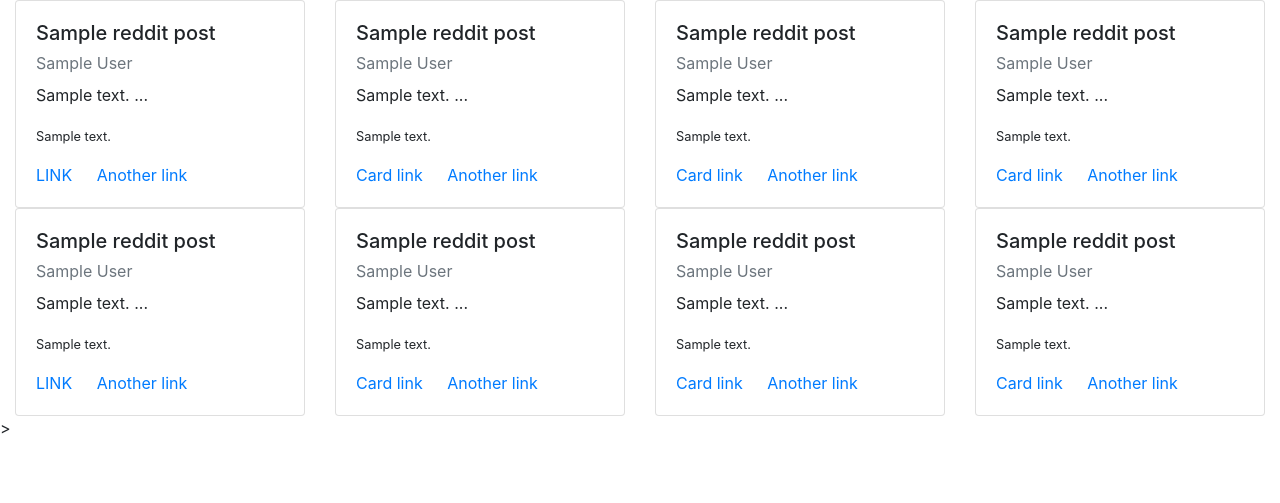
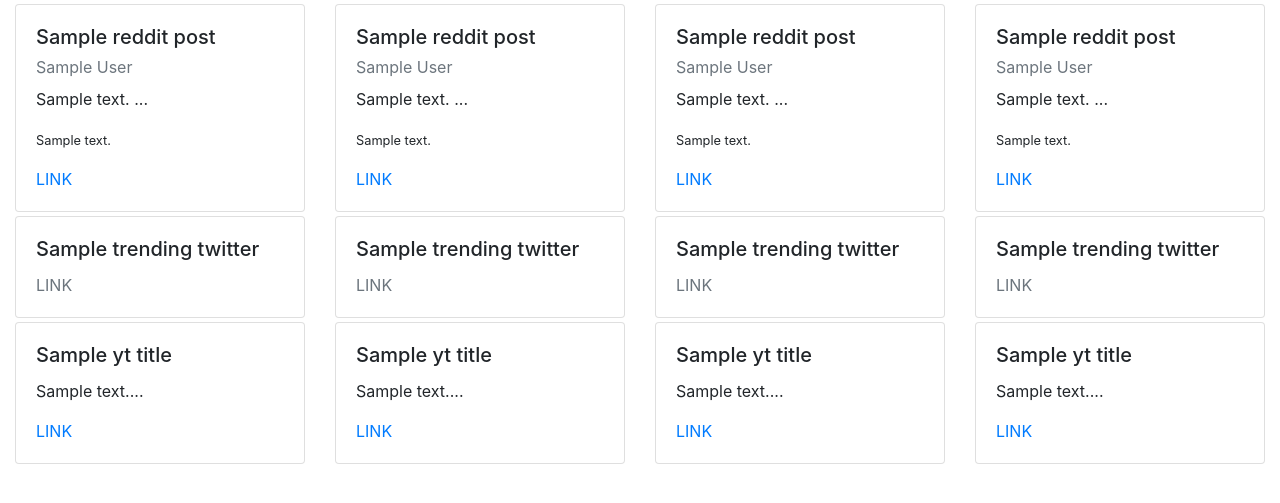
Before and after one commit to tommyli3318/Zot-Trending, a Flask app: template templates/index.html in a window 1280 px wide. Shown: the top 503 px of the page. Run offline with Flask 2, Linux system fonts and the light colour scheme; the template is opened without the code that fills it: most values are stand-ins (such as "Sample title", 1, 10 or a date in 2020); parts of the project's set-up code (start-up, migrations or seed data) failed here and were passed over; some libraries are stand-ins or nearby versions.

Commit message:
finished displaying twitter and youtube

```diff
--- a/main.py
+++ b/main.py
@@ -2,6 +2,7 @@
 import json
 import reddit
 import youtube
+import trendingtwitter
 
 
 app = Flask(__name__)
@@ -15,16 +16,15 @@
     for p in reddit.ten_top_posts(reddit_instance,subreddit_name):
         reddit_posts.append(p)
 
-
     #twitter
-
+    trends = trendingtwitter.four_trending(trendingtwitter.create_twitter_instance())
     #youtube
-    titles, descs, links = youtube.results()
+    titles, descs, links = youtube.get_results()
 
 
 
     return render_template('index.html',redditPosts = reddit_posts, name = subreddit_name,
-                            yt_titles=titles, yt_descs=descs, yt_links=links)
+                            yt_titles=titles, yt_descs=descs, yt_links=links, trendingTwitter=trends)
 
 if __name__ == "__main__":
 
--- a/templates/index.html
+++ b/templates/index.html
@@ -12,16 +12,15 @@
   </head>
   <body>
     <div class="container-fluid">
-        <div class="row">
+        <div class="row my-1">
             <div class="col-3">
                 <div class="card w-100" style="width: 18rem;">
                     <div class="card-body">
                         <h5 class="card-title">{{ redditPosts[0].title }}</h5>
-                        <p class="card-subtitle mb-2 text-muted">{{ redditPosts[0].author }}</h6>
+                        <p class="card-subtitle mb-2 text-muted">{{ redditPosts[0].author }}</p>
                         <p class="card-text">{{ redditPosts[0].selftext[:300] + ' ...' }}</p>
                         <p><small>{{redditPosts[0].comments[0].body}}</small></p>
                         <a target="_blank" href="https://www.reddit.com{{redditPosts[0].permalink}}" class="card-link">LINK</a>
-                        <a href="#" class="card-link">Another link</a>
                     </div>
                 </div>
             </div>
@@ -30,11 +29,10 @@
                 <div class="card w-100" style="width: 18rem; max-height: 500px; text-overflow: ellipsis; overflow: hidden;">
                     <div class="card-body">
                         <h5 class="card-title">{{ redditPosts[1].title }}</h5>
-                        <p class="card-subtitle mb-2 text-muted">{{ redditPosts[1].author }}</h6>
+                        <p class="card-subtitle mb-2 text-muted">{{ redditPosts[1].author }}</p>
                         <p class="card-text">{{ redditPosts[1].selftext[:300] + ' ...' }}</p>
                         <p><small>{{redditPosts[1].comments[0].body}}</small></p>
-                        <a href="#" class="card-link">Card link</a>
-                        <a href="#" class="card-link">Another link</a>
+                        <a target="_blank" href="https://www.reddit.com{{redditPosts[1].permalink}}" class="card-link">LINK</a>
                     </div>
                 </div>
             </div>
@@ -43,11 +41,10 @@
                 <div class="card w-100" style="width: 18rem;">
                     <div class="card-body">
                         <h5 class="card-title">{{ redditPosts[2].title }}</h5>
-                        <p class="card-subtitle mb-2 text-muted">{{ redditPosts[2].author }}</h6>
+                        <p class="card-subtitle mb-2 text-muted">{{ redditPosts[2].author }}</p>
                         <p class="card-text">{{ redditPosts[2].selftext[:300] + ' ...' }}</p>
                         <p><small>{{redditPosts[2].comments[0].body}}</small></p>
-                        <a href="#" class="card-link">Card link</a>
-                        <a href="#" class="card-link">Another link</a>
+                        <a target="_blank" href="https://www.reddit.com{{redditPosts[2].permalink}}" class="card-link">LINK</a>
                     </div>
                 </div>
             </div>
@@ -56,11 +53,10 @@
                 <div class="card w-100" style="width: 18rem;">
                     <div class="card-body">
                         <h5 class="card-title">{{ redditPosts[3].title }}</h5>
-                        <p class="card-subtitle mb-2 text-muted">{{ redditPosts[3].author }}</h6>
+                        <p class="card-subtitle mb-2 text-muted">{{ redditPosts[3].author }}</p>
                         <p class="card-text">{{ redditPosts[3].selftext[:300] + ' ...' }}</p>
                         <p><small>{{ redditPosts[3].comments[0].body}}</small></p>
-                        <a href="#" class="card-link">Card link</a>
-                        <a href="#" class="card-link">Another link</a>
+                        <a target="_blank" href="https://www.reddit.com{{redditPosts[3].permalink}}" class="card-link">LINK</a>
                     </div>
                 </div>
             </div>
@@ -68,29 +64,12 @@
         </div>
 
 
-        <div class="row">
+        <div class="row my-1">
             <div class="col-3">
                 <div class="card w-100" style="width: 18rem;">
                     <div class="card-body">
-                        <h5 class="card-title">{{ redditPosts[0].title }}</h5>
-                        <p class="card-subtitle mb-2 text-muted">{{ redditPosts[0].author }}</h6>
-                        <p class="card-text">{{ redditPosts[0].selftext[:300] + ' ...' }}</p>
-                        <p><small>{{redditPosts[0].comments[0].body}}</small></p>
-                        <a target="_blank" href="https://www.reddit.com{{redditPosts[0].permalink}}" class="card-link">LINK</a>
-                        <a href="#" class="card-link">Another link</a>
-                    </div>
-                </div>
-            </div>
-
-            <div class="col-3">
-                <div class="card w-100" style="width: 18rem; max-height: 500px; text-overflow: ellipsis; overflow: hidden;">
-                    <div class="card-body">
-                        <h5 class="card-title">{{ redditPosts[1].title }}</h5>
-                        <p class="card-subtitle mb-2 text-muted">{{ redditPosts[1].author }}</h6>
-                        <p class="card-text">{{ redditPosts[1].selftext[:300] + ' ...' }}</p>
-                        <p><small>{{redditPosts[1].comments[0].body}}</small></p>
-                        <a href="#" class="card-link">Card link</a>
-                        <a href="#" class="card-link">Another link</a>
+                        <h5 class="card-title">{{ trendingTwitter[0].name }}</h5>
+                        <a href="{{ trendingTwitter[0].URL}}" class="card-subtitle mb-2 text-muted">LINK</a>
                     </div>
                 </div>
             </div>
@@ -98,12 +77,8 @@
             <div class="col-3">
                 <div class="card w-100" style="width: 18rem;">
                     <div class="card-body">
-                        <h5 class="card-title">{{ redditPosts[2].title }}</h5>
-                        <p class="card-subtitle mb-2 text-muted">{{ redditPosts[2].author }}</h6>
-                        <p class="card-text">{{ redditPosts[2].selftext[:300] + ' ...' }}</p>
-                        <p><small>{{redditPosts[2].comments[0].body}}</small></p>
-                        <a href="#" class="card-link">Card link</a>
-                        <a href="#" class="card-link">Another link</a>
+                        <h5 class="card-title">{{ trendingTwitter[1].name }}</h5>
+                        <a href="{{ trendingTwitter[1].URL}}" class="card-subtitle mb-2 text-muted">LINK</a>
                     </div>
                 </div>
             </div>
@@ -111,18 +86,70 @@
             <div class="col-3">
                 <div class="card w-100" style="width: 18rem;">
                     <div class="card-body">
-                        <h5 class="card-title">{{ redditPosts[3].title }}</h5>
-                        <p class="card-subtitle mb-2 text-muted">{{ redditPosts[3].author }}</h6>
-                        <p class="card-text">{{ redditPosts[3].selftext[:300] + ' ...' }}</p>
-                        <p><small>{{ redditPosts[3].comments[0].body}}</small></p>
-                        <a href="#" class="card-link">Card link</a>
-                        <a href="#" class="card-link">Another link</a>
+                        <h5 class="card-title">{{ trendingTwitter[2].name }}</h5>
+                        <a href="{{ trendingTwitter[2].URL}}" class="card-subtitle mb-2 text-muted">LINK</a>
+                    </div>
+                </div>
+            </div>
+
+            <div class="col-3">
+                <div class="card w-100" style="width: 18rem;">
+                    <div class="card-body">
+                        <h5 class="card-title">{{ trendingTwitter[3].name }}</h5>
+                        <a href="{{ trendingTwitter[3].URL}}" class="card-subtitle mb-2 text-muted">LINK</a>
                     </div>
                 </div>
             </div>
 
         </div>
-    </div>>
+
+        <div class="row my-1">
+            <div class="col-3">
+                <div class="card w-100" style="width: 18rem;">
+                    <div class="card-body">
+                        <h5 class="card-title">{{ yt_titles[0] }}</h5>
+                        <p class="card-text">{{ yt_descs[0][:300] + "..." }}</p>
+                        <a target="_blank" href="{{ yt_links[0]}}" class="card-link">LINK</a>
+                    </div>
+                </div>
+            </div>
+
+            <div class="col-3">
+                <div class="card w-100" style="width: 18rem;">
+                    <div class="card-body">
+                        <h5 class="card-title">{{ yt_titles[1] }}</h5>
+                        <p class="card-text">{{ yt_descs[1][:300] + "..." }}</p>
+                        <a target="_blank" href="{{ yt_links[1]}}" class="card-link">LINK</a>
+                    </div>
+                </div>
+            </div>
+
+            <div class="col-3">
+                <div class="card w-100" style="width: 18rem;">
+                    <div class="card-body">
+                        <h5 class="card-title">{{ yt_titles[2] }}</h5>
+                        <p class="card-text">{{ yt_descs[2][:300] + "..." }}</p>
+                        <a target="_blank" href="{{ yt_links[2]}}" class="card-link">LINK</a>
+                    </div>
+                </div>
+            </div>
+
+            <div class="col-3">
+                <div class="card w-100" style="width: 18rem;">
+                    <div class="card-body">
+                        <h5 class="card-title">{{ yt_titles[3] }}</h5>
+                        <p class="card-text">{{ yt_descs[3][:300] + "..." }}</p>
+                        <a target="_blank" href="{{ yt_links[3]}}" class="card-link">LINK</a>
+                    </div>
+                </div>
+            </div>
+
+        </div>
+
+
+
+
+    </div>
 
 
 
--- a/trendingtwitter.py
+++ b/trendingtwitter.py
@@ -22,4 +22,4 @@
     '''Experiment with your reddit function here. Examine the output on the console.'''
 
     t_api = create_twitter_instance()
-    print(five_trending(t_api))
+    print(four_trending(t_api))
--- a/youtube.py
+++ b/youtube.py
@@ -1,29 +1,25 @@
 import urllib.request
 import json
 
-GOOGLE_API_KEY = 'AIzaSyDhoNZBc8w_g1GamIK-i0WBZJA6Gr-eDGQ'
-URL = 'https://www.googleapis.com/youtube/v3/videos?part=snippet&maxResults=4&chart=mostPopular&regionCode=US&key=' + GOOGLE_API_KEY
+def get_results() -> (list,list,list):
+    GOOGLE_API_KEY = 'AIzaSyDhoNZBc8w_g1GamIK-i0WBZJA6Gr-eDGQ'
+    URL = 'https://www.googleapis.com/youtube/v3/videos?part=snippet&maxResults=4&chart=mostPopular&regionCode=US&key=' + GOOGLE_API_KEY
 
-response = urllib.request.urlopen(URL)
-json_text = response.read().decode(encoding='utf-8')
+    response = urllib.request.urlopen(URL)
+    json_text = response.read().decode(encoding='utf-8')
 
-refined_list = json.loads(json_text)
-
-def get_results(refined_list:[dict]) -> (list,list,list):
-   titles = []
-   descriptions = []
-   links = []
+    refined_list = json.loads(json_text)
+    titles = []
+    descriptions = []
+    links = []
 
 
 
-   for i in refined_list['items']:
+    for i in refined_list['items']:
        titles.append(i['snippet']['title'])
        descriptions.append(i['snippet']['description'])
        links.append('https://www.youtube.com/watch?v=' + i['id'])
 
-   return titles, descriptions, links
+    return titles, descriptions, links
 
 #titles, desc, links = get_results(refined_list)
-
-def results():
-	return get_results(refined_lists)
```
